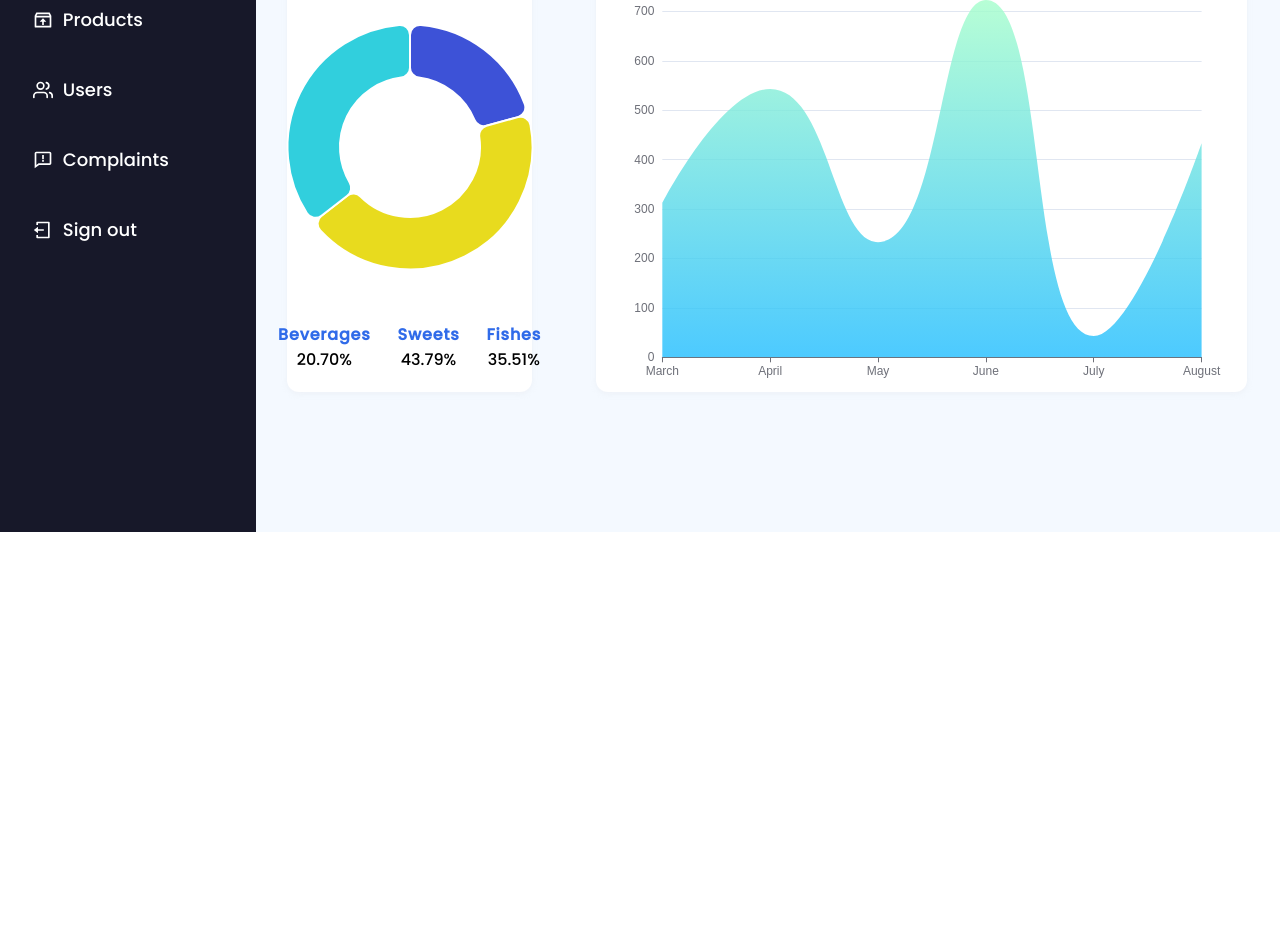
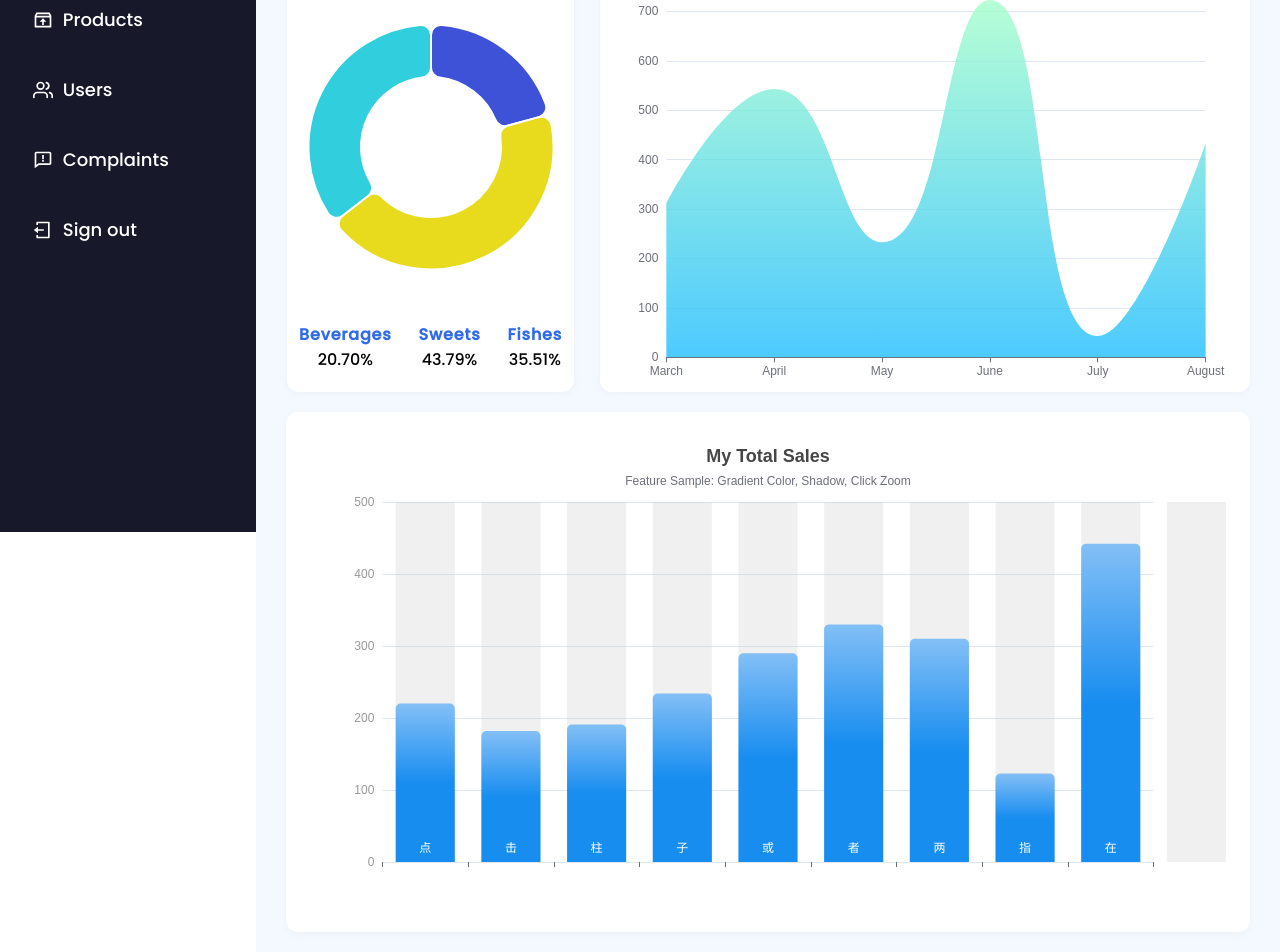
Before and after one commit to FadyBoj/-e-commerce, a React (Create React App) app: page /admin/statistics in a window 1280 px wide. Shown: the part 268-1220 px from the top of the page. Before the commit the page ends 800 px from the top, so only its background shows below. Built offline with nearby package versions, Linux system fonts and the light colour scheme.

Commit message:
Added bar chart

```diff
--- /dev/null
+++ b/src/components/charts/BarChart.js
@@ -0,0 +1,102 @@
+import React from 'react'
+import * as echarts from 'echarts';
+
+
+const BarChart = () => {
+
+    const barChartRef = React.useRef();
+
+    React.useEffect(() =>{
+        const myChart = echarts.init(barChartRef.current    , null, {
+        renderer: 'svg'
+        });
+        let option;
+        let dataAxis = ['点', '击', '柱', '子', '或', '者', '两', '指', '在'];
+        // prettier-ignore
+        let data = [220, 182, 191, 234, 290, 330, 310, 123, 442, 321, 90, 149, 210, 122, 133, 334, 198, 123];
+        let yMax = 500;
+        let dataShadow = [];
+        for (let i = 0; i < data.length; i++) {
+        dataShadow.push(yMax);
+        }
+        option = {
+        title: {
+            text: 'My Total Sales',
+            subtext: 'Feature Sample: Gradient Color, Shadow, Click Zoom',
+            left:'center'
+        },
+        xAxis: {
+            data: dataAxis,
+            axisLabel: {
+            inside: true,
+            color: '#fff'
+            },
+            axisTick: {
+            show: true
+            },
+            axisLine: {
+            show: false
+            },
+            z: 10
+        },
+        yAxis: {
+            axisLine: {
+            show: false
+            },
+            axisTick: {
+            show: false
+            },
+            axisLabel: {
+            color: '#999'
+            }
+        },
+
+        series: [
+            {
+            type: 'bar',
+            showBackground: true,
+            itemStyle: {
+                barBorderRadius: [5, 5, 0, 0],
+                barBorderWidth: 0,
+                color: new echarts.graphic.LinearGradient(0, 0, 0, 1, [
+                { offset: 0, color: '#83bff6' },
+                { offset: 0.5, color: '#188df0' },
+                { offset: 1, color: '#188df0' }
+                ])
+            },
+            emphasis: {
+                itemStyle: {
+                color: new echarts.graphic.LinearGradient(0, 0, 0, 1, [
+                    { offset: 0, color: '#2378f7' },
+                    { offset: 0.7, color: '#2378f7' },
+                    { offset: 1, color: '#83bff6' }
+                ]),
+                }
+            },
+            data: data
+            }
+        ]
+        };
+        // Enable data zoom when user click bar.
+        const zoomSize = 6;
+        myChart.on('click', function (params) {
+        console.log(dataAxis[Math.max(params.dataIndex - zoomSize / 2, 0)]);
+        myChart.dispatchAction({
+            type: 'dataZoom',
+            startValue: dataAxis[Math.max(params.dataIndex - zoomSize / 2, 0)],
+            endValue:
+            dataAxis[Math.min(params.dataIndex + zoomSize / 2, data.length - 1)]
+        });
+        });
+
+        option && myChart.setOption(option);
+    })
+
+  return (
+    <div ref={barChartRef} className='bar-chart'>
+
+    </div>
+  )
+}
+
+export default BarChart
--- a/src/css/admin.css
+++ b/src/css/admin.css
@@ -12,18 +12,24 @@
 
 .statistics .half-2{
     width: 80%;
-    background-color: #f4f9ff;;
+    background-color: #f4f9ff;
+    padding-bottom: 20px;
+    display: flex;
+    flex-direction: column;
+    gap:20px;
 }
 
 .admin-dashboard{
     background-color: #171829;
-    width: 100%;
+    width: 20%;
     height: 100%;
     display: flex;
     flex-direction: column;
     align-items: center;
     padding-top: 20px;
     gap:50px;
+    position: fixed;
+    top:0px
 }
 
 .admin-dashboard .dash-items{
@@ -73,16 +79,17 @@
     flex-direction: row;
     justify-content:space-between;
     width: 100%;
-    min-height:calc(100vh - 90px);
+    gap:25px;
+    padding: 0 30px 0 30px;
+
 }
 
 .statistics-grid .grid{
 
     display: flex;
     flex-direction: column;
-    padding-top: 50px;
+    padding-top: 30px;
     align-items: center;
-    padding: 50px 30px 0 30px;
 
 }
 
@@ -91,6 +98,9 @@
 }
 .statistics-grid .grid-2{
     width: 70%;
+    display: flex;
+    flex-direction: column;
+
 }
 
 .statistics-grid .grid-1 .pie{
@@ -111,7 +121,6 @@
     display: flex;
     justify-content: center;
     align-items: center;
-    padding: 0px;
     margin-top: 40px;
 }
 
@@ -143,7 +152,7 @@
 }
 
 .line-chart-cont{
-    width: 99%;
+    width: 100%;
     min-height: 350px;
     border-radius: 12px;
     background-color: white;
@@ -160,3 +169,28 @@
     width: 100%;
     height: 490px;
 }
+
+
+.bar-chart-cont{
+    width: 100%;
+    min-height: 350px;
+    border-radius: 12px;
+    background-color: white;
+    box-shadow:  0 2px 6px 0 rgba(211, 211, 211, 0.189) ;
+    display: flex;
+    flex-direction: column;
+    align-items: center;
+    padding-top: 30px;
+
+
+}
+
+.bar-chart{
+    width: 100%;
+    height: 490px;
+}
+
+.half-2 .grid-3{
+    padding: 0 30px 0 30px;
+
+}
--- a/src/routes/Admin/Statistics.js
+++ b/src/routes/Admin/Statistics.js
@@ -4,6 +4,7 @@ import React from 'react'
 import Header from '../../components/profile/DashBoardHeader';
 import AdminDashboard from '../../components/AdminDashboard';
 import LineChart from '../../components/charts/LineChart';
+import BarChart from '../../components/charts/BarChart';
 import * as echarts from 'echarts';
 
 
@@ -105,12 +106,23 @@ const Statistics = () => {
               </div>
 
               <div className='grid-2 grid'>
+
                 <div className='line-chart-cont'>
                   <LineChart />
                 </div>
+
               </div>
 
             </div>
+            <div className='grid-3'>
+              <div className='bar-chart-cont'>
+                      <BarChart/>
+              </div>
+            </div>
+        </div>
+
+        <div>
+
         </div>
 
     </div>
```
